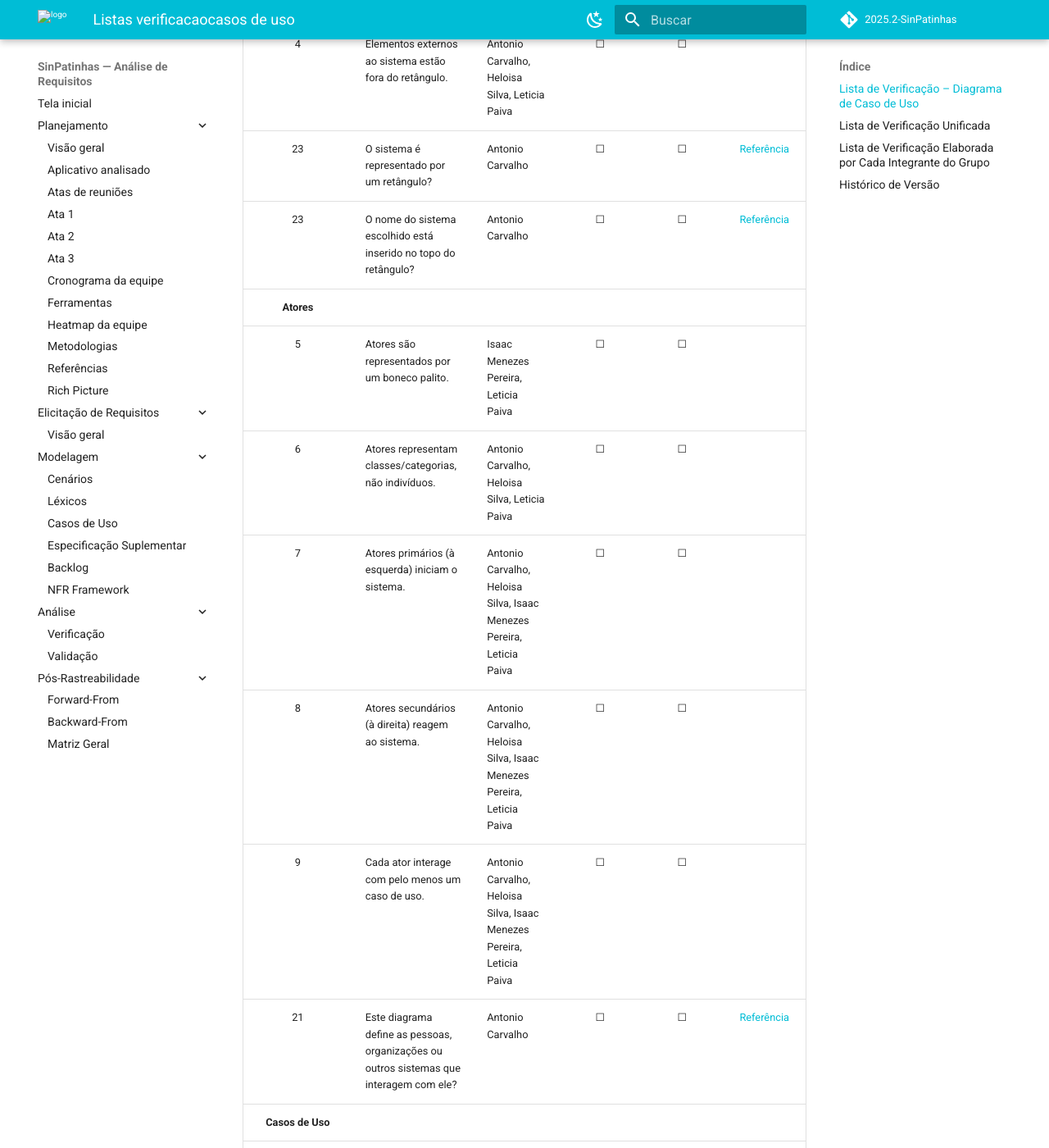
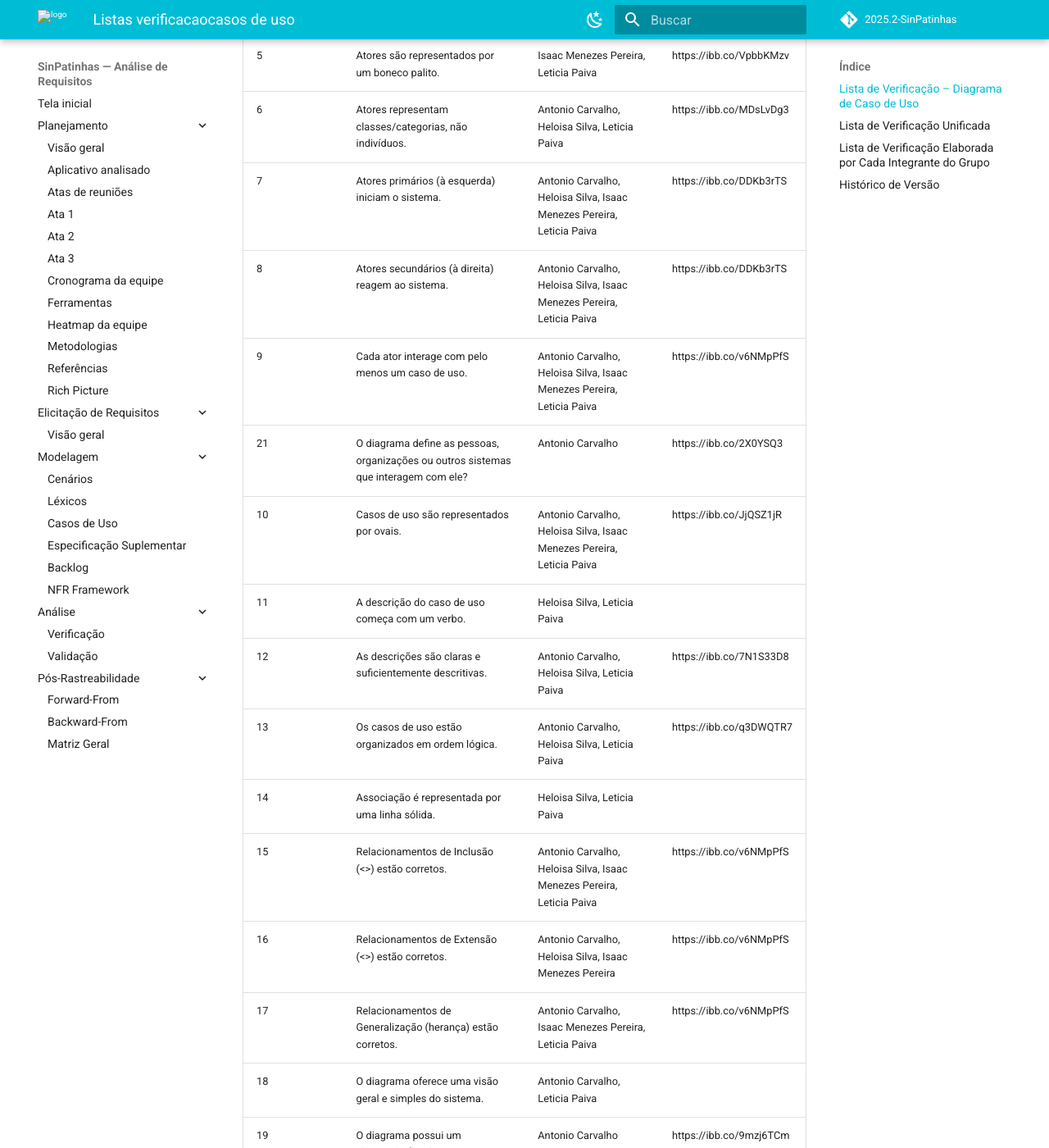
Before and after one commit to Requisitos-de-Software/2025.2-SinPatinhas, an MkDocs documentation site: the page built from docs/modelagem/listas_verificacao/listas_verificacaocasos_de_uso.md, in a window 1280 px wide and 1400 px high, scrolled down 918 px. Shown: the whole window at 82% size. Built offline with MkDocs 1.6.1 and Material for MkDocs 9.7.7, drawn with Linux system fonts in a browser that asks for light colours; comment, search, counter and statistics services are not loaded; some of the changed text lies outside the part shown.

Commit message:
referencia listas

```diff
--- a/docs/modelagem/listas_verificacao/listas_verificacaocasos_de_uso.md
+++ b/docs/modelagem/listas_verificacao/listas_verificacaocasos_de_uso.md
@@ -1,36 +1,34 @@
-##  Lista de Verificação – Diagrama de Caso de Uso
+## Lista de Verificação – Diagrama de Caso de Uso
+**Autor: Letícia Paiva
 
-| **Item** | **Descrição** | **Autor(es)** | **Conforme** | **Não Conforme** | **Referências** |
-|:--:|-------------------------------------------|---------------------------------------------|:--:|:--:|:--:|
-| **Estrutura e Limites do Sistema** ||||||
-| 1 | O sistema é representado por um retângulo no diagrama. | Antonio Carvalho, Heloisa Silva, Isaac Menezes Pereira, Leticia Paiva | ☐ | ☐ | |
-| 2 | O nome do sistema está inserido no topo do retângulo. | Antonio Carvalho, Heloisa Silva, Isaac Menezes Pereira, Leticia Paiva | ☐ | ☐ | |
-| 3 | Todos os elementos e ações do sistema estão dentro do retângulo. | Antonio Carvalho, Heloisa Silva, Isaac Menezes Pereira, Leticia Paiva | ☐ | ☐ | |
-| 4 | Elementos externos ao sistema estão fora do retângulo. | Antonio Carvalho, Heloisa Silva, Leticia Paiva | ☐ | ☐ | |
-| 23 | O sistema é representado por um retângulo?  | Antonio Carvalho | ☐ | ☐ | [Referência](https://ibb.co/9mZzfDg8) |
-| 23 | O nome do sistema escolhido está inserido no topo do retângulo? | Antonio Carvalho | ☐ | ☐ | [Referência](https://ibb.co/vC28fHHG) |
-| **Atores** ||||||
-| 5 | Atores são representados por um boneco palito. | Isaac Menezes Pereira, Leticia Paiva | ☐ | ☐ | |
-| 6 | Atores representam classes/categorias, não indivíduos. | Antonio Carvalho, Heloisa Silva, Leticia Paiva | ☐ | ☐ | |
-| 7 | Atores primários (à esquerda) iniciam o sistema. | Antonio Carvalho, Heloisa Silva, Isaac Menezes Pereira, Leticia Paiva | ☐ | ☐ | |
-| 8 | Atores secundários (à direita) reagem ao sistema. | Antonio Carvalho, Heloisa Silva, Isaac Menezes Pereira, Leticia Paiva | ☐ | ☐ | |
-| 9 | Cada ator interage com pelo menos um caso de uso. | Antonio Carvalho, Heloisa Silva, Isaac Menezes Pereira, Leticia Paiva | ☐ | ☐ | |
-| 21 | Este diagrama define as pessoas, organizações ou outros sistemas que interagem com ele?  | Antonio Carvalho | ☐ | ☐ | [Referência](https://ibb.co/2X0YSQ3) |
-| **Casos de Uso** ||||||
-| 10 | Casos de uso são representados por ovais. | Antonio Carvalho, Heloisa Silva, Isaac Menezes Pereira, Leticia Paiva | ☐ | ☐ | |
-| 11 | A descrição do caso de uso começa com um verbo. | Heloisa Silva, Leticia Paiva | ☐ | ☐ | |
-| 12 | As descrições são claras e suficientemente descritivas. | Antonio Carvalho, Heloisa Silva, Leticia Paiva | ☐ | ☐ | |
-| 13 | Os casos de uso estão organizados em ordem lógica. | Antonio Carvalho, Heloisa Silva, Leticia Paiva | ☐ | ☐ | |
-| **Relacionamentos** ||||||
-| 14 | Associação é representada por uma linha sólida. | Heloisa Silva, Leticia Paiva | ☐ | ☐ | |
-| 15 | Relacionamentos de Inclusão (<<include>>) estão corretos. | Antonio Carvalho, Heloisa Silva, Isaac Menezes Pereira, Leticia Paiva | ☐ | ☐ | |
-| 16 | Relacionamentos de Extensão (<<extend>>) estão corretos. | Antonio Carvalho, Heloisa Silva, Isaac Menezes Pereira | ☐ | ☐ | |
-| 17 | Relacionamentos de Generalização (herança) estão corretos. | Antonio Carvalho, Isaac Menezes Pereira, Leticia Paiva | ☐ | ☐ | |
-| **Propósito do Diagrama** ||||||
-| 18 | O diagrama oferece uma visão geral e simples do sistema. | Antonio Carvalho, Leticia Paiva | ☐ | ☐ | |
-| 19 | O diagrama possui um sistema/aplicativo para se basear? | Antonio Carvalho | ☐ | ☐ | [Referência](https://ibb.co/9mzj6TCm) |
-| 20 | As funcionalidades representadas foram validadas com o cliente. | Isaac Menezes Pereira | ☐ | ☐ | |
-| 22 | O diagrama também demonstra o fluxo básico daquilo que o sistema ou aplicativo faz?  | Antonio Carvalho | ☐ | ☐ | [Referência](https://ibb.co/cXRCHzXb) |
+| Item | Descrição | Autor(es) | Referências |
+|------|----------|-----------|------------|
+| **Estrutura e Limites do Sistema** ||||
+| 1 | O sistema é representado por um retângulo no diagrama. | Antonio Carvalho, Heloisa Silva, Isaac Menezes Pereira, Leticia Paiva | https://ibb.co/b52j3GCq |
+| 2 | O nome do sistema está inserido no topo do retângulo. | Antonio Carvalho, Heloisa Silva, Isaac Menezes Pereira, Leticia Paiva | https://ibb.co/QjmDJNHK |
+| 3 | Todos os elementos e ações do sistema estão dentro do retângulo. | Antonio Carvalho, Heloisa Silva, Isaac Menezes Pereira, Leticia Paiva | https://ibb.co/CR0nHFw |
+| 4 | Elementos externos ao sistema estão fora do retângulo. | Antonio Carvalho, Heloisa Silva, Leticia Paiva | https://ibb.co/5hDqWV6Q |
+| 23 | O sistema é representado por um retângulo? | Antonio Carvalho | https://ibb.co/9mZzfDg8 |
+| 24 | O nome do sistema escolhido está inserido no topo do retângulo? | Antonio Carvalho | https://ibb.co/vC28fHHG |
+| 5 | Atores são representados por um boneco palito. | Isaac Menezes Pereira, Leticia Paiva | https://ibb.co/VpbbKMzv |
+| 6 | Atores representam classes/categorias, não indivíduos. | Antonio Carvalho, Heloisa Silva, Leticia Paiva | https://ibb.co/MDsLvDg3 |
+| 7 | Atores primários (à esquerda) iniciam o sistema. | Antonio Carvalho, Heloisa Silva, Isaac Menezes Pereira, Leticia Paiva | https://ibb.co/DDKb3rTS |
+| 8 | Atores secundários (à direita) reagem ao sistema. | Antonio Carvalho, Heloisa Silva, Isaac Menezes Pereira, Leticia Paiva | https://ibb.co/DDKb3rTS |
+| 9 | Cada ator interage com pelo menos um caso de uso. | Antonio Carvalho, Heloisa Silva, Isaac Menezes Pereira, Leticia Paiva | https://ibb.co/v6NMpPfS |
+| 21 | O diagrama define as pessoas, organizações ou outros sistemas que interagem com ele? | Antonio Carvalho | https://ibb.co/2X0YSQ3 |
+| 10 | Casos de uso são representados por ovais. | Antonio Carvalho, Heloisa Silva, Isaac Menezes Pereira, Leticia Paiva | https://ibb.co/JjQSZ1jR |
+| 11 | A descrição do caso de uso começa com um verbo. | Heloisa Silva, Leticia Paiva | |
+| 12 | As descrições são claras e suficientemente descritivas. | Antonio Carvalho, Heloisa Silva, Leticia Paiva | https://ibb.co/7N1S33D8 |
+| 13 | Os casos de uso estão organizados em ordem lógica. | Antonio Carvalho, Heloisa Silva, Leticia Paiva | https://ibb.co/q3DWQTR7 |
+| 14 | Associação é representada por uma linha sólida. | Heloisa Silva, Leticia Paiva | |
+| 15 | Relacionamentos de Inclusão (<<include>>) estão corretos. | Antonio Carvalho, Heloisa Silva, Isaac Menezes Pereira, Leticia Paiva |https://ibb.co/v6NMpPfS |
+| 16 | Relacionamentos de Extensão (<<extend>>) estão corretos. | Antonio Carvalho, Heloisa Silva, Isaac Menezes Pereira | https://ibb.co/v6NMpPfS |
+| 17 | Relacionamentos de Generalização (herança) estão corretos. | Antonio Carvalho, Isaac Menezes Pereira, Leticia Paiva | https://ibb.co/v6NMpPfS |
+| 18 | O diagrama oferece uma visão geral e simples do sistema. | Antonio Carvalho, Leticia Paiva | |
+| 19 | O diagrama possui um sistema/aplicativo para se basear? | Antonio Carvalho | https://ibb.co/9mzj6TCm |
+| 20 | As funcionalidades representadas foram validadas com o cliente. | Isaac Menezes Pereira | |
+| 22 | O diagrama também demonstra o fluxo básico do que o sistema faz? | Antonio Carvalho | https://ibb.co/cXRCHzXb |
+
 
 ---
 
```
Also changed, not shown: docs/modelagem/listas_verificacao/listas_verificacao_HUB_e_NFR.md (+2 -2 lines), docs/modelagem/listas_verificacao/listas_verificacaoespecifi_suple.md (+22 -33 lines).
